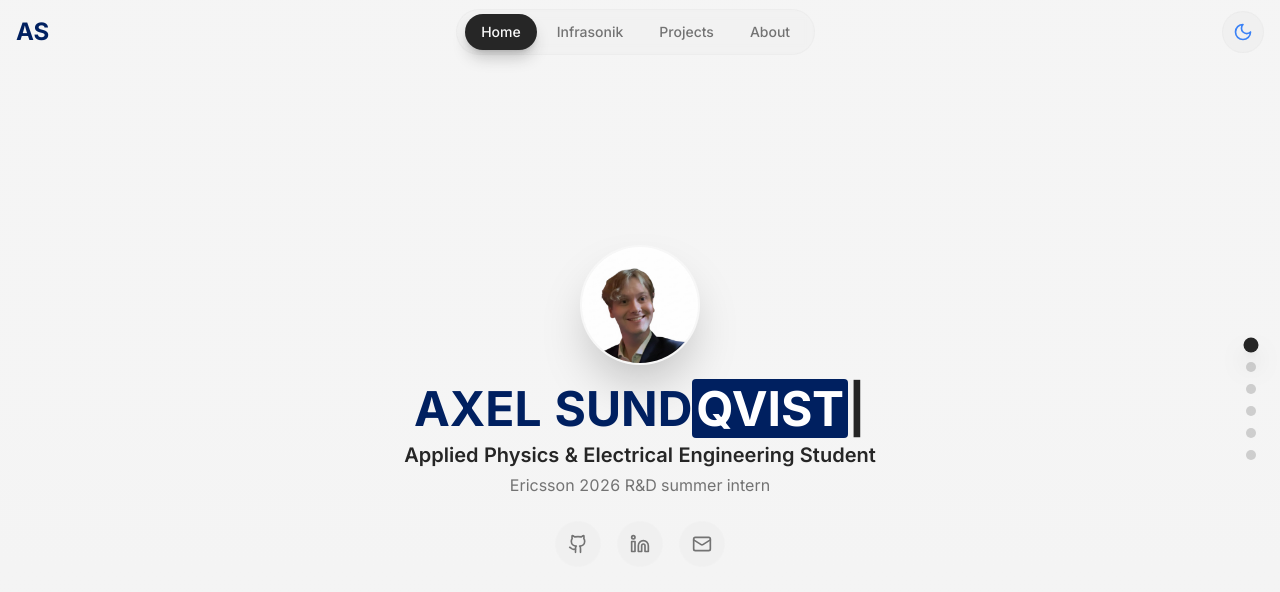
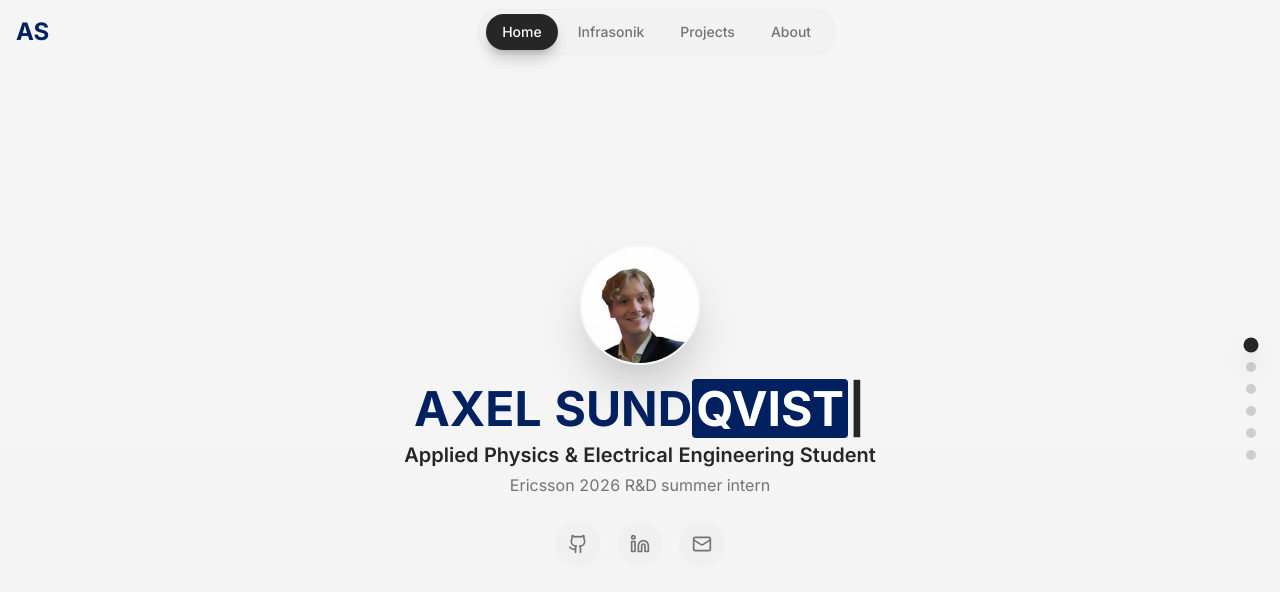
Before and after one commit to AxelSuu/AxelSundqvist, a React (Vite) app: page / in a window 1280 px wide. Shown: the top 592 px of the page. Built offline with nearby package versions, Linux system fonts and the light colour scheme.

Commit message:
small fix

```diff
--- a/src/components/portfolio/navigation.tsx
+++ b/src/components/portfolio/navigation.tsx
@@ -1,12 +1,10 @@
 import { useState, useEffect } from 'react'
-import { Menu, X, Sun, Moon } from 'lucide-react'
-import { useTheme } from '@/components/theme-provider'
+import { Menu, X } from 'lucide-react'
 
 const Navigation = () => {
   const [isOpen, setIsOpen] = useState(false)
   const [scrolled, setScrolled] = useState(false)
   const [activeSection, setActiveSection] = useState('home')
-  const { theme, setTheme } = useTheme()
 
   const sectionNames = ['home', 'infrasonik', 'project-esp32', 'project-pytorch', 'project-platformer', 'about']
 
@@ -54,10 +52,6 @@ const Navigation = () => {
       return activeSection === 'project-esp32' || activeSection === 'project-pytorch' || activeSection === 'project-platformer'
     }
     return activeSection === sectionId
-  }
-
-  const toggleTheme = () => {
-    setTheme(theme === 'dark' ? 'light' : 'dark')
   }
 
   const scrollToSection = (href: string, index?: number) => {
@@ -111,20 +105,8 @@ const Navigation = () => {
             ))}
           </div>
 
-          {/* Theme Toggle & Mobile Menu Button */}
+          {/* Mobile Menu Button */}
           <div className="flex items-center space-x-2">
-            <button
-              onClick={toggleTheme}
-              className="p-2 md:p-2.5 rounded-full bg-muted/50 backdrop-blur-sm hover:bg-muted transition-all duration-300 hover:scale-110 hover:rotate-12 border border-border/30"
-              aria-label="Toggle theme"
-            >
-              {theme === 'dark' ? (
-                <Sun className="h-4 w-4 md:h-5 md:w-5 text-yellow-500" />
-              ) : (
-                <Moon className="h-4 w-4 md:h-5 md:w-5 text-blue-500" />
-              )}
-            </button>
-
             <button
               onClick={() => setIsOpen(!isOpen)}
               className="hidden p-2.5 rounded-full bg-muted/50 backdrop-blur-sm hover:bg-muted transition-all duration-300 border border-border/30"
--- a/src/components/theme-provider.tsx
+++ b/src/components/theme-provider.tsx
@@ -16,7 +16,7 @@ type ThemeProviderState = {
 }
 
 const initialState: ThemeProviderState = {
-  theme: "system",
+  theme: "light",
   setTheme: () => null,
 }
 
@@ -24,37 +24,29 @@ const ThemeProviderContext = React.createContext<ThemeProviderState>(initialStat
 
 export function ThemeProvider({
   children,
-  defaultTheme = "system",
+  defaultTheme = "light",
   storageKey = "vite-ui-theme",
   ...props
 }: ThemeProviderProps) {
-  const [theme, setTheme] = React.useState<Theme>(
-    () => (localStorage.getItem(storageKey) as Theme) || defaultTheme
-  )
+  const [theme, setThemeState] = React.useState<Theme>(defaultTheme)
 
   React.useEffect(() => {
     const root = window.document.documentElement
 
-    root.classList.remove("light", "dark")
-
-    if (theme === "system") {
-      const systemTheme = window.matchMedia("(prefers-color-scheme: dark)")
-        .matches
-        ? "dark"
-        : "light"
-
-      root.classList.add(systemTheme)
-      return
+    // Enforce light-only mode across the app.
+    root.classList.remove("dark")
+    root.classList.add("light")
+    if (theme !== "light") {
+      setThemeState("light")
     }
-
-    root.classList.add(theme)
-  }, [theme])
+    localStorage.setItem(storageKey, "light")
+  }, [theme, storageKey])
 
   const value = {
     theme,
-    setTheme: (theme: Theme) => {
-      localStorage.setItem(storageKey, theme)
-      setTheme(theme)
+    setTheme: (_theme: Theme) => {
+      localStorage.setItem(storageKey, "light")
+      setThemeState("light")
     },
   }
 
--- a/src/index.css
+++ b/src/index.css
@@ -1,4 +1,4 @@
-@import url('https://fonts.googleapis.com/css2?family=JetBrains+Mono:wght@400;500;600&display=swap');
+@import url('https://fonts.googleapis.com/css2?family=Inter:wght@400;500;600;700;800&family=JetBrains+Mono:wght@400;500;600&display=swap');
 
 /* Scrollbar hide utility */
 .scrollbar-hide {
@@ -75,6 +75,7 @@
   }
   body {
     @apply bg-background text-foreground;
+    font-family: 'Inter', system-ui, -apple-system, 'Segoe UI', sans-serif;
     font-feature-settings: "ss01" on, "tnum" on, "cv02" on;
   }
   body::before {
```
